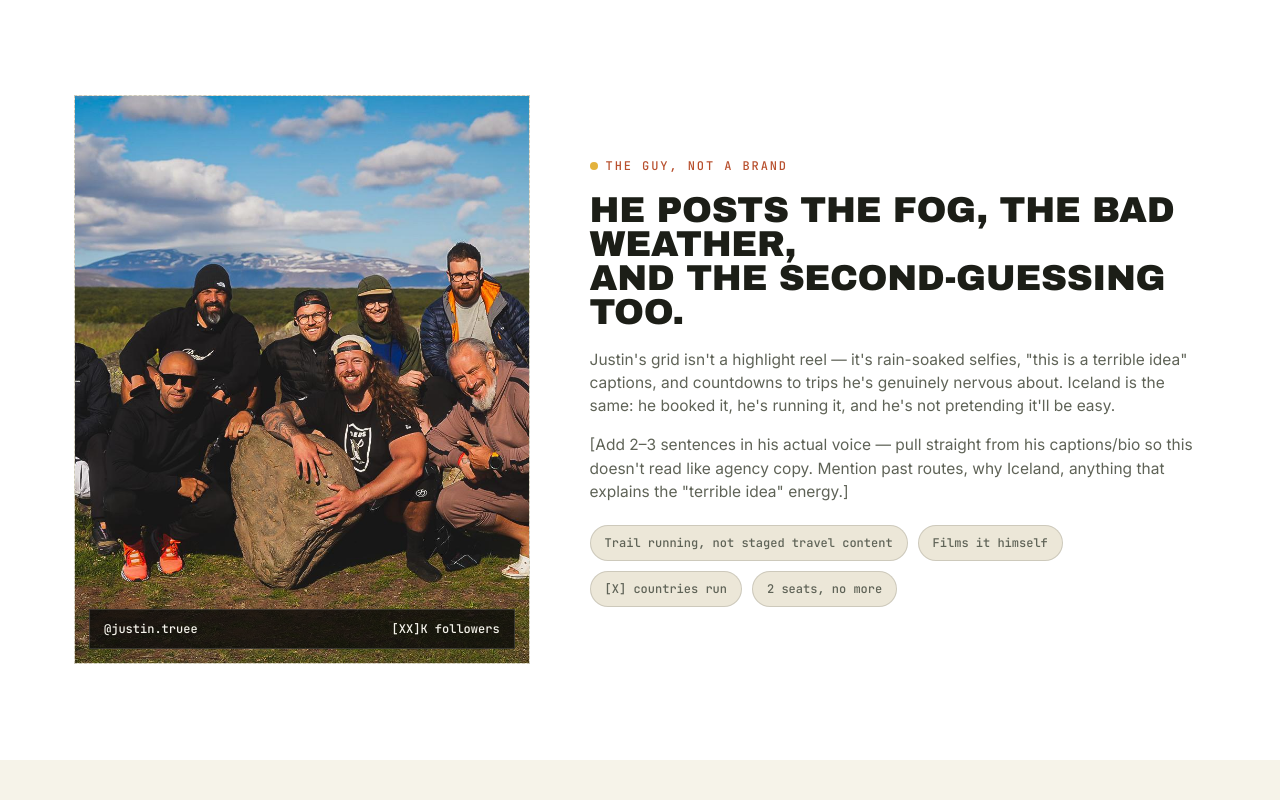
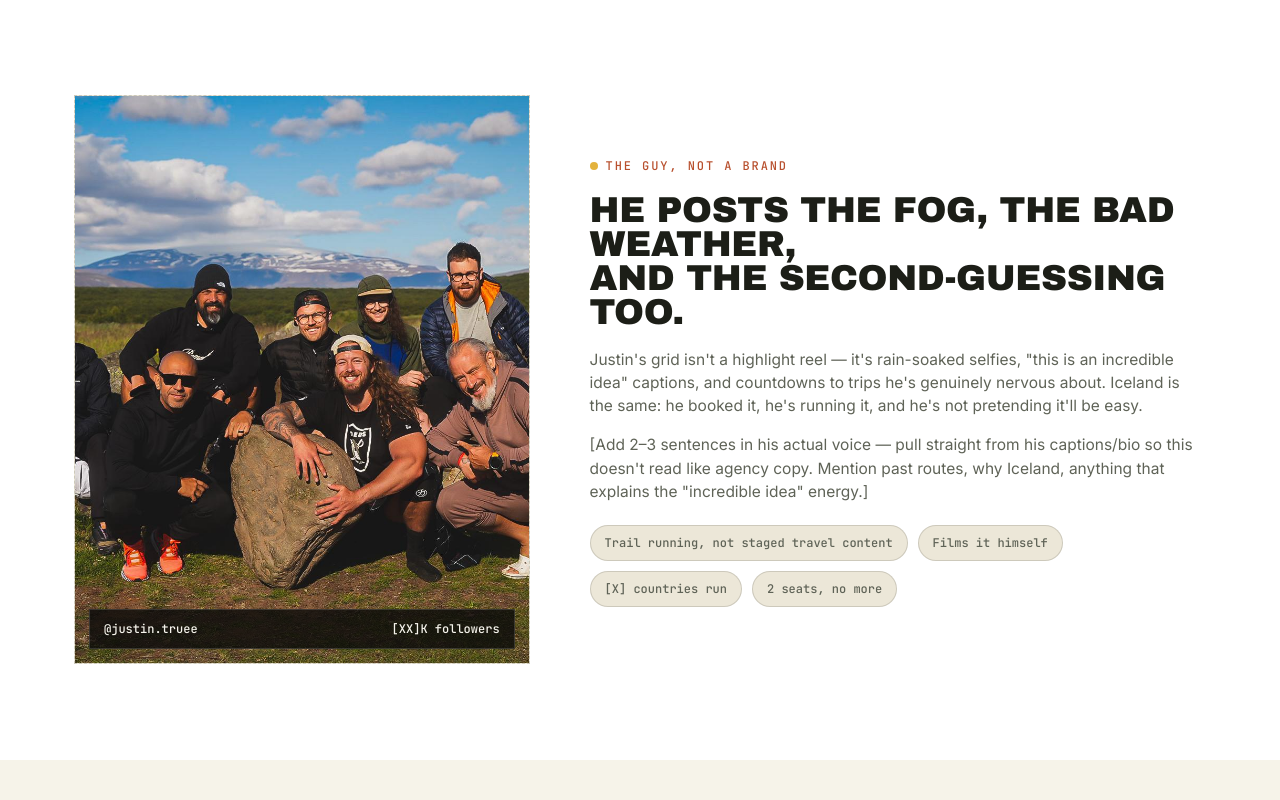
Before and after one commit to furhanahmed-crypto/run-iceland, a PHP site: page / in a window 1280 px wide. Shown: the part 2026-2826 px from the top of the page. Run offline with PHP 8.4, Linux system fonts and the light colour scheme.

Commit message:
Update text references in Iceland landing page and about section to reflect a more positive tone, changing "terrible idea" to "incredible idea." Adjust caption in grid section accordingly.

```diff
--- a/run-iceland-landing.html
+++ b/run-iceland-landing.html
@@ -1223,14 +1223,14 @@
             </h3>
             <p>
               Justin's grid isn't a highlight reel — it's rain-soaked selfies,
-              "this is a terrible idea" captions, and countdowns to trips he's
+              "this is an incredible idea" captions, and countdowns to trips he's
               genuinely nervous about. Iceland is the same: he booked it, he's
               running it, and he's not pretending it'll be easy.
             </p>
             <p>
               [Add 2–3 sentences in his actual voice — pull straight from his
               captions/bio so this doesn't read like agency copy. Mention past
-              routes, why Iceland, anything that explains the "terrible idea"
+              routes, why Iceland, anything that explains the "incr idea"
               energy.]
             </p>
             <div class="tag-list">
--- a/sections/about.php
+++ b/sections/about.php
@@ -20,14 +20,14 @@
         </h3>
         <p>
           Justin's grid isn't a highlight reel — it's rain-soaked selfies,
-          "this is a terrible idea" captions, and countdowns to trips he's
+          "this is an incredible idea" captions, and countdowns to trips he's
           genuinely nervous about. Iceland is the same: he booked it, he's
           running it, and he's not pretending it'll be easy.
         </p>
         <p>
           [Add 2–3 sentences in his actual voice — pull straight from his
           captions/bio so this doesn't read like agency copy. Mention past
-          routes, why Iceland, anything that explains the "terrible idea"
+          routes, why Iceland, anything that explains the "incredible idea"
           energy.]
         </p>
         <div class="tag-list">
--- a/sections/grid.php
+++ b/sections/grid.php
@@ -63,7 +63,7 @@
         src="assets/images/DSC05993.jpg"
         alt="Group photo on a rugged Icelandic ridge"
       />
-      <div class="caption-line">This is a<br />terrible idea.</div>
+      <div class="caption-line">This is an<br />incredible idea.</div>
       <div class="stamp">
         <span class="date">8/23–28</span
         ><span class="word">Run<br />Iceland</span>
```
